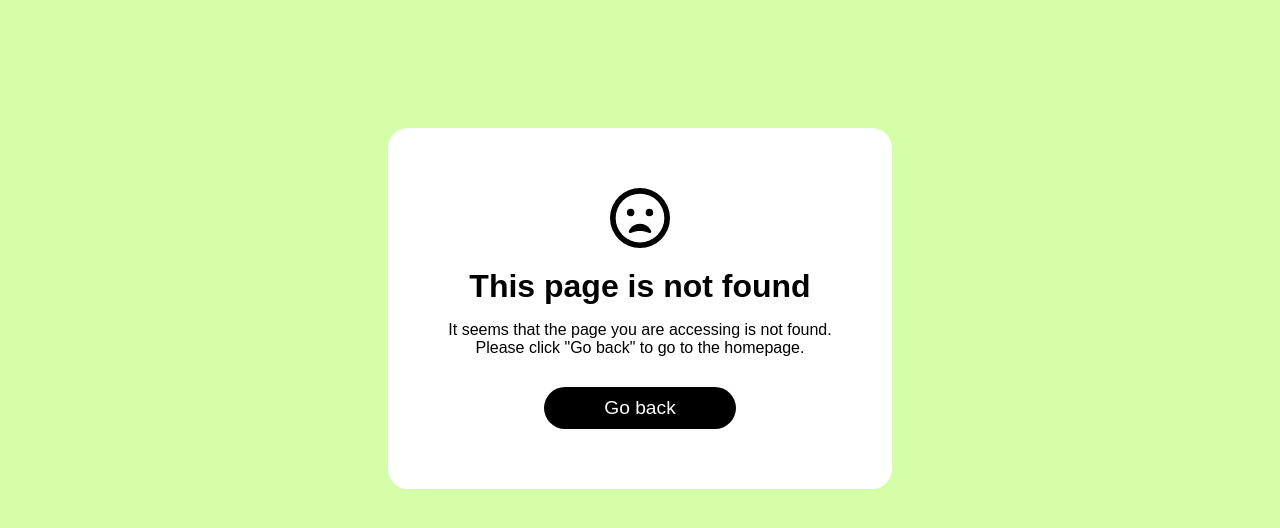
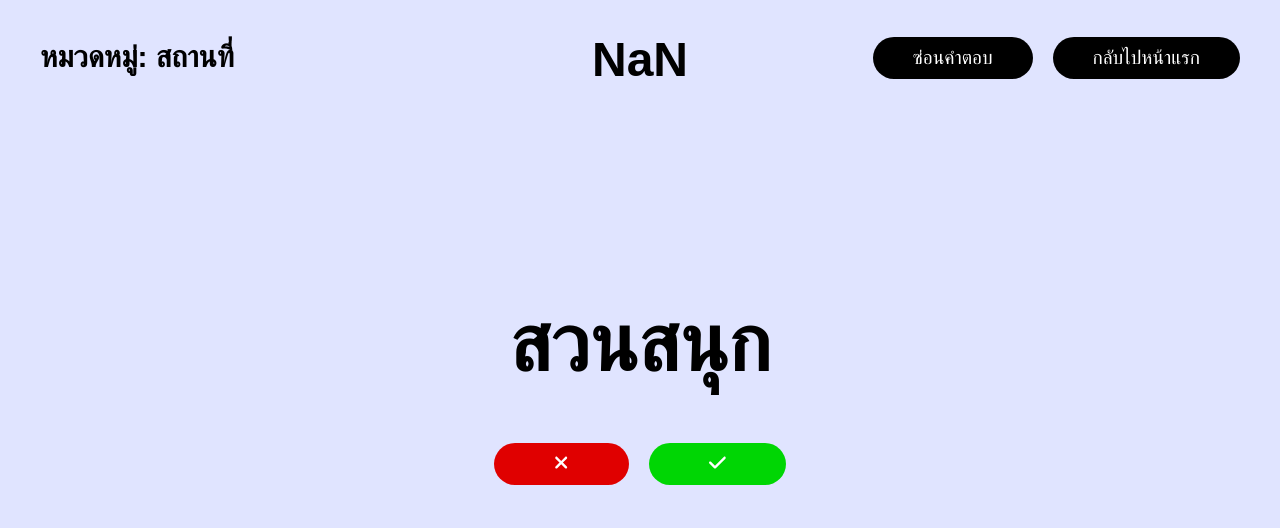
Before and after one commit to suttirakcha/lets-guess, a React (Create React App) app: page /th/places in a window 1280 px wide. Before the commit this address had no page. Shown: the top 528 px of the page. Built offline with nearby package versions, Linux system fonts and the light colour scheme; a web font is replaced by a local one.

Commit message:
Commit Codes

```diff
--- a/src/App.js
+++ b/src/App.js
@@ -38,6 +38,7 @@ import Clothing from "./categories/clothing";
 import GoogleServices from "./categories/google-services";
 import CommonNames from "./categories/common-names";
 import GraphicDesignWords from "./categories/graphic-design-words";
+import Places from "./categories/places";
 import NotFound from "./404";
 
 import MainPageTh from "./th/main"
@@ -70,6 +71,7 @@ import ClothingTh from "./th/categories/clothing";
 import HolidaysTh from "./th/categories/holidays";
 import EnglishLoanwords from "./th/categories/english-loanwords";
 import ThaiComedyFilms from "./th/categories/thai-comedy-films";
+import PlacesTh from "./th/categories/places";
 
 // import MainPageZh from "./zh/main";
 // import AnimalsZh from "./zh/categories/animals";
@@ -117,6 +119,7 @@ export default function App(){
         <Route path="/google-services" element={<GoogleServices />} />
         <Route path="/common-names" element={<CommonNames />} />
         <Route path="/words-in-graphic-design" element={<GraphicDesignWords />} />
+        <Route path="/places" element={<Places />} />
 
         {/* Thai */}
         <Route path="/th" element={<MainPageTh />} />
@@ -149,6 +152,7 @@ export default function App(){
         <Route path="/th/holidays" element={<HolidaysTh />} />
         <Route path="/th/english-loanwords" element={<EnglishLoanwords />} />
         <Route path="/th/thai-comedy-films" element={<ThaiComedyFilms />} />
+        <Route path="/th/places" element={<PlacesTh />} />
 
         {/* Chinese */}
         {/* <Route path="/zh" element={<MainPageZh />} />
--- /dev/null
+++ b/src/categories/places.js
@@ -0,0 +1,8 @@
+import React from "react";
+import "../App.scss";
+import Questions from "../components/questions";
+
+export default function Places(){
+  const words = ["School","House","University","College","Theatre","Cinema","Hospital","Supermarket","Department store","Shop","Airport","Pharmacy","City centre","Museum","Temple","Church","Flat","Apartment","Restaurant","Office","Amusement park","Studio","Clinic","Bank","Police station","Bookstore","Petrol station","Bakery","Car park","Hotel","Fire station","Park","Shopping mall","Stadium","Zoo","Prison","Terminal","Train station","Underground station","Post office","Library","Market","Hall","Café","Jail","Motel","Spa","Pub","Dormitory"];
+  return (<Questions answers={words} category="Places" redirect="/places"/>)
+}
--- a/src/main.js
+++ b/src/main.js
@@ -458,6 +458,10 @@ export default function MainPage(){
       {
         category: "Landmarks",
         link: "/landmarks"
+      },
+      {
+        category: "Places",
+        link: "/places"
       }
     ],
     languages: [
@@ -624,6 +628,7 @@ export default function MainPage(){
         <CardCate category="Music Genres" link="/music-genres"/>
         <CardCate category="Musical Instruments" link="/musical-instruments"/>
         <CardCate category="Phone Brands" link="/phone-brands"/>
+        <CardCate category="Places" link="/places"/>
         <CardCate category="Puzzle Games" link="/puzzle-games"/>
         <CardCate category="Restaurant Chains" link="/restaurant-chains"/>
         <CardCate category="Sauces" link="/sauces"/>
--- /dev/null
+++ b/src/th/categories/places.js
@@ -0,0 +1,8 @@
+import React from "react";
+import "../../App.scss";
+import QuestionsTh from "../components/questions";
+
+export default function PlacesTh(){
+  const words = ["โรงเรียน","บ้าน","มหาวิทยาลัย","วิทยาลัย","โรงละคร","โรงภาพยนตร์","โรงพยาบาล","ซูเปอร์มาร์เก็ต","ห้างสรรพสินค้า","ร้านค้า","สนามบิน","ร้านขายยา","ใจกลางเมือง","พิพิธภัณฑ์","วัด","โบสถ์","อพาร์ทเมนท์","หอพัก","ร้านอาหาร","สำนักงาน","สวนสนุก","สตูดิโอ","คลินิก","ธนาคาร","สถานีตำรวจ","ร้านหนังสือ","ปั๊มน้ำมัน","ร้านขนมปัง","ที่จอดรถ","โรงแรม","สถานีดับเพลิง","สวนสาธารณะ","ร้านสะดวกซื้อ","สนามกีฬา","สวนสัตว์","เรือนจำ","สถานีรถไฟ","สถานีรถไฟใต้ดิน","ที่ทำการไปรษณีย์","ห้องสมุด","ตลาด","ห้องโถง","ร้านกาแฟ","คุก","ร้านนวด","ร้านเหล้า"];
+  return (<QuestionsTh answers={words} category="สถานที่" redirect="/th/places"/>)
+}
--- a/src/th/main.js
+++ b/src/th/main.js
@@ -452,6 +452,10 @@ export default function MainPage(){
         link: "/th/countries-in-the-world"
       },
       {
+        category: "สถานที่",
+        link: "/th/places"
+      },
+      {
         category: "สถานที่ท่องเที่ยวในกรุงเทพ",
         link: "/th/places-in-bangkok"
       }
@@ -649,6 +653,7 @@ export default function MainPage(){
         <CardCate category="ภาพยนตร์ตลกไทย" link="/th/thai-comedy-films"/>
         <CardCate category="ภาษาที่ใช้อักษรละติน" link="/th/latin-used-languages"/>
         <CardCate category="วันสำคัญ" link="/th/holidays"/>
+        <CardCate category="สถานที่" link="/th/places"/>
         <CardCate category="สถานที่ท่องเที่ยวในกรุงเทพ" link="/th/places-in-bangkok"/>
         <CardCate category="สภาพอากาศ" link="/th/weather"/>
         <CardCate category="สัตว์ต่างๆ" link="/th/animals"/>
```
